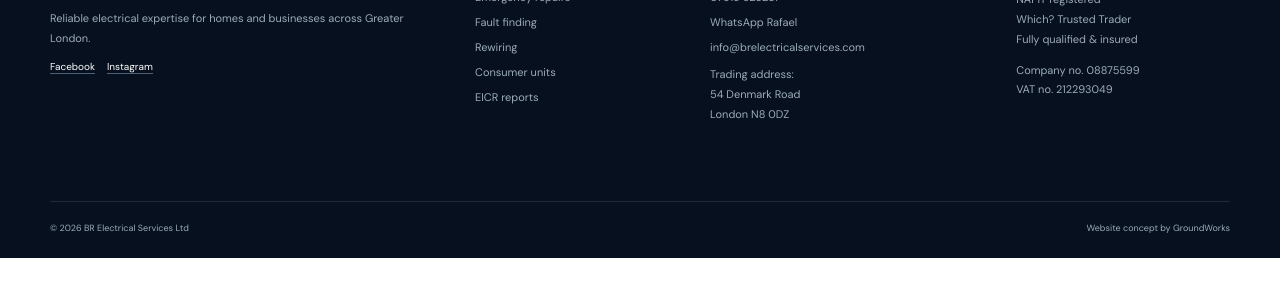
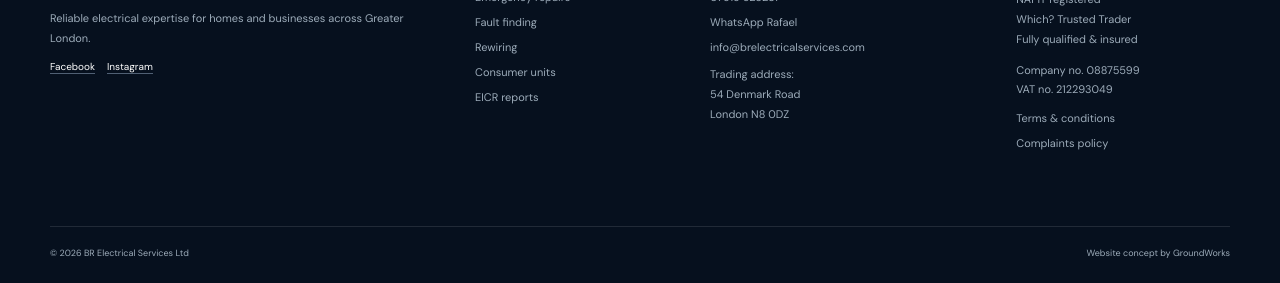
Before and after one commit to vlontra/sitemate, a plain HTML site: page demo/br-electrical/index.html in a window 1280 px wide. Shown: the part 6639-6922 px from the top of the page. Before the commit the page ends 6897 px from the top, so only its background shows below. Drawn offline with Linux system fonts and the light colour scheme.

Commit message:
Add BR Electrical policy links

```diff
--- a/demo/br-electrical/index.html
+++ b/demo/br-electrical/index.html
@@ -181,7 +181,7 @@
         <div class="footer-brand"><a class="brand" href="#home"><img src="assets/brand.png" alt="" width="48" height="48" /><span><strong>BR Electrical</strong><small>Services Ltd</small></span></a><p>Reliable electrical expertise for homes and businesses across Greater London.</p><div class="social-links"><a href="https://www.facebook.com/brelectricalservices" target="_blank" rel="noreferrer">Facebook</a><a href="https://www.instagram.com/br_electrical/" target="_blank" rel="noreferrer">Instagram</a></div></div>
         <div><h3>Services</h3><a href="#services">Emergency repairs</a><a href="#services">Fault finding</a><a href="#services">Rewiring</a><a href="#services">Consumer units</a><a href="#services">EICR reports</a></div>
         <div><h3>Contact</h3><a href="tel:+447515528231">07515 528231</a><a href="https://wa.me/447515528231" target="_blank" rel="noreferrer">WhatsApp Rafael</a><a href="mailto:info@brelectricalservices.com">info@brelectricalservices.com</a><p>Trading address:<br />54 Denmark Road<br />London N8 0DZ</p></div>
-        <div><h3>Credentials</h3><p>NAPIT registered<br />Which? Trusted Trader<br />Fully qualified & insured</p><p>Company no. 08875599<br />VAT no. 212293049</p></div>
+        <div><h3>Credentials</h3><p>NAPIT registered<br />Which? Trusted Trader<br />Fully qualified & insured</p><p>Company no. 08875599<br />VAT no. 212293049</p><a href="https://www.brelectricalservices.com/terms-and-conditions" target="_blank" rel="noopener">Terms &amp; conditions</a><a href="https://www.brelectricalservices.com/complaints-policy-complaints-log-br-electrical-services-ltd" target="_blank" rel="noopener">Complaints policy</a></div>
       </div>
       <div class="container footer-bottom"><span>© <span id="year"></span> BR Electrical Services Ltd</span><span>Website concept by GroundWorks</span></div>
     </footer>
```
